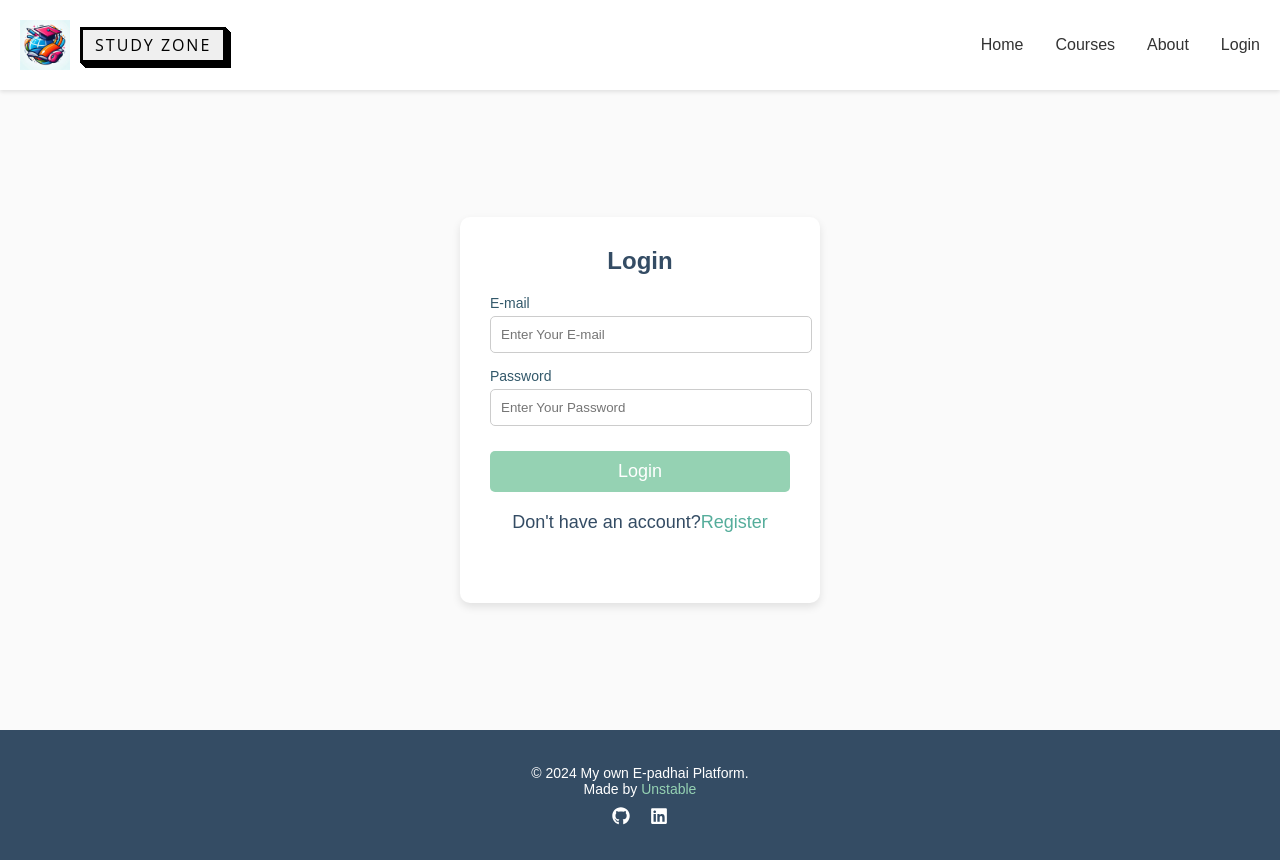
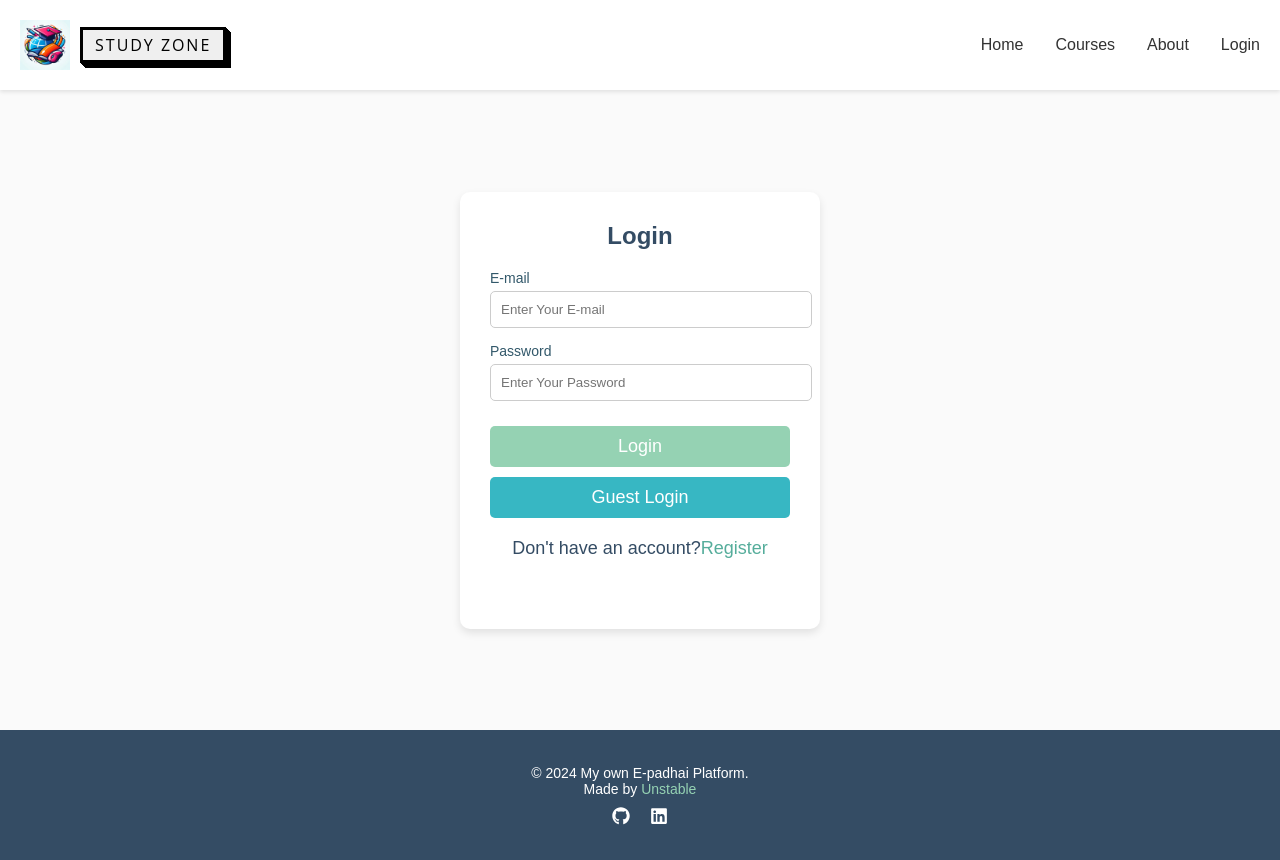
Before and after one commit to Unstable108/StudyZone-E_Learning-Platform, a React (Vite) app in the folder frontend/: page /login in a window 1280 px wide. Built offline with nearby package versions, Linux system fonts and the light colour scheme; no server answers.

Commit message:
added guest login button

```diff
--- a/frontend/src/components/pages/auth/Login.jsx
+++ b/frontend/src/components/pages/auth/Login.jsx
@@ -15,6 +15,12 @@ const Login = () => {
   const submitHandler = async (e) => {
     e.preventDefault();
     await loginUser(email, password, navigate, fetchMyCourse);
+  };
+
+  const guestLoginHandler = async () => {
+    const guestEmail = "debasish2000.26@gmail.com"; // Replace with the guest email
+    const guestPassword = "123456"; // Replace with the guest password
+    await loginUser(guestEmail, guestPassword, navigate, fetchMyCourse);
   };
 
   return (
@@ -42,6 +48,13 @@ const Login = () => {
             {btnLoading ? "Please wait..." : "Login"}
           </button>
         </form>
+        <button
+          disabled={btnLoading}
+          onClick={guestLoginHandler}
+          className="common-btn guest-btn"
+        >
+          {btnLoading ? "Please wait..." : "Guest Login"}
+        </button>
         <p>
           Don't have an account?
           <Link to="/register">Register</Link>
--- a/frontend/src/components/pages/auth/auth.css
+++ b/frontend/src/components/pages/auth/auth.css
@@ -75,3 +75,11 @@ input[type="number"]::-webkit-inner-spin-button {
   -webkit-appearance: none;
   margin: 0; /* Safari and Chrome */
 }
+
+.guest-btn {
+  background-color: #37b7c3; /* Normal color */
+}
+
+.guest-btn:hover {
+  background-color: #4c3bcf; /* Hover color */
+}
--- a/frontend/src/main.jsx
+++ b/frontend/src/main.jsx
@@ -5,6 +5,7 @@ import { UserContextProvider } from "./context/UserContext.jsx";
 import { CourseContextProvider } from "./context/CourseContext.jsx";
 
 export const server = "https://studyzone-e-learning-platform.onrender.com";
+// export const server = "http://localhost:3000";
 
 ReactDOM.createRoot(document.getElementById("root")).render(
   <React.StrictMode>
```
